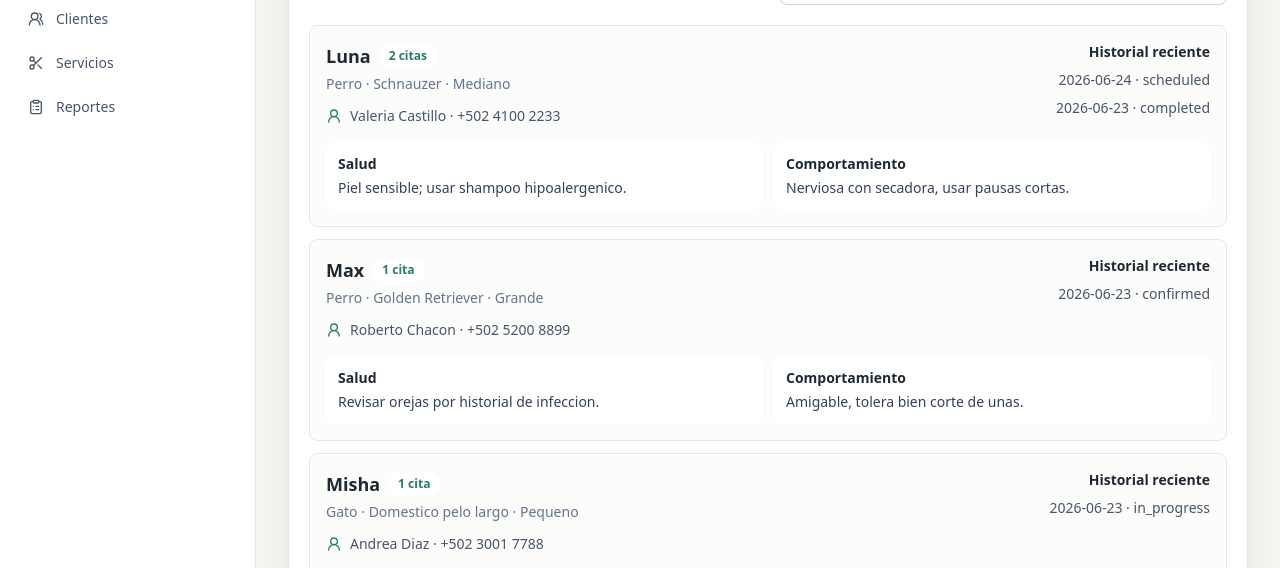
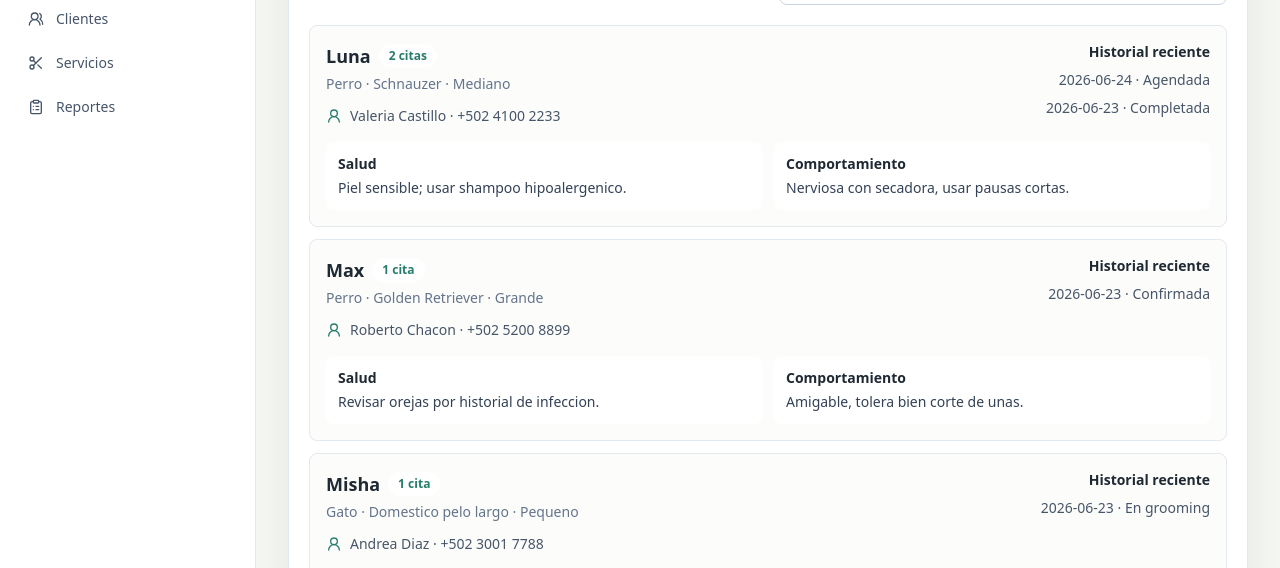
Before and after one commit to VictorFarfan98/myPetStore, a Next.js app: page /mascotas in a window 1280 px wide. Shown: the part 225-793 px from the top of the page. Built offline with nearby package versions, Linux system fonts and the light colour scheme.

Commit message:
Localize pet history labels

```diff
--- a/app/mascotas/page.tsx
+++ b/app/mascotas/page.tsx
@@ -6,7 +6,7 @@ import { AppShell } from "@/components/app-shell";
 import { PageContainer } from "@/components/page-container";
 import { PageHeader } from "@/components/page-header";
 import { getPetHistory } from "@/lib/business-rules";
-import { sizeLabels, speciesLabels } from "@/lib/labels";
+import { sizeLabels, speciesLabels, statusLabels } from "@/lib/labels";
 import { appData } from "@/lib/seed-data";
 
 export default function MascotasPage() {
@@ -88,7 +88,7 @@ export default function MascotasPage() {
                       <p className="font-semibold text-ink">Historial reciente</p>
                       {history.slice(0, 2).map((appointment) => (
                         <p key={appointment.id}>
-                          {appointment.scheduledStart.slice(0, 10)} · {appointment.status}
+                          {appointment.scheduledStart.slice(0, 10)} · {statusLabels[appointment.status]}
                         </p>
                       ))}
                     </div>
```
